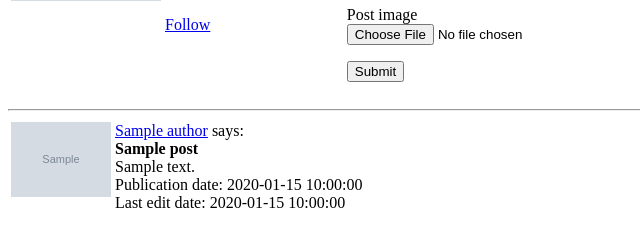
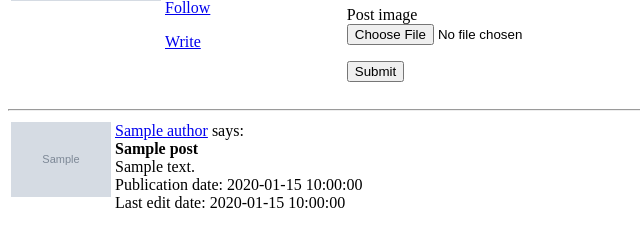
Before and after one commit to Maks-ti/messenger, a Flask app: template app/templates/user.html in a window 1280 px wide. Shown: the part 256-503 px from the top of the page, without its empty margins (0-640 px from the left). Run offline with Flask 2, Linux system fonts and the light colour scheme; the template is opened without the code that fills it: values that come from a table or form of the project are taken from there, most other values are stand-ins (such as "Sample title", 1, 10 or a date in 2020); grey boxes marked "Sample" are stand-in pictures; some libraries are stand-ins or nearby versions.

Commit message:
work again

```diff
--- a/app/templates/user.html
+++ b/app/templates/user.html
@@ -24,6 +24,7 @@
                 {% else %}
                     <p><a href="{{ url_for('unfollow', login=user.login) }}">Unfollow</a></p>
                 {% endif %}
+                {% if user != current_user %}<p><a href="{{ url_for('write', login=user.login) }}">Write</a></p>{% endif %}
             </td>
             {% if form %}
             <td>
```
